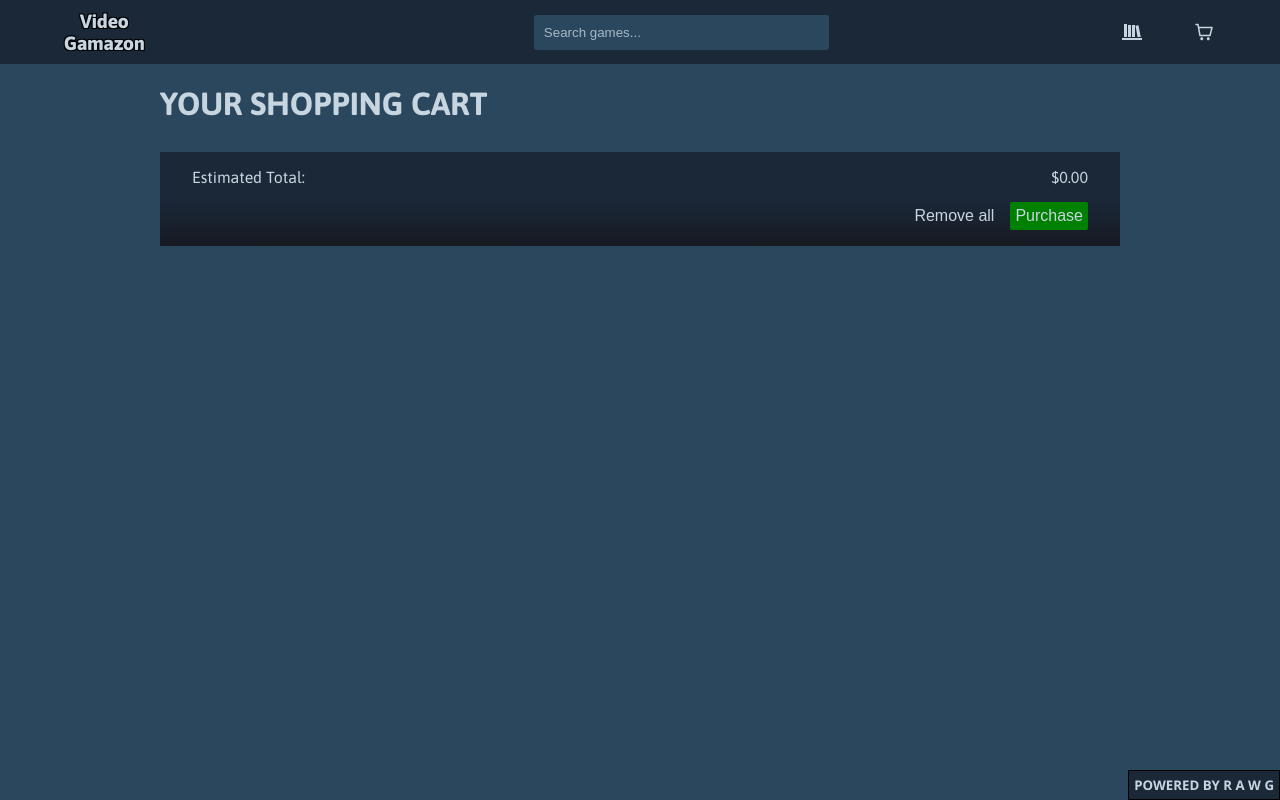
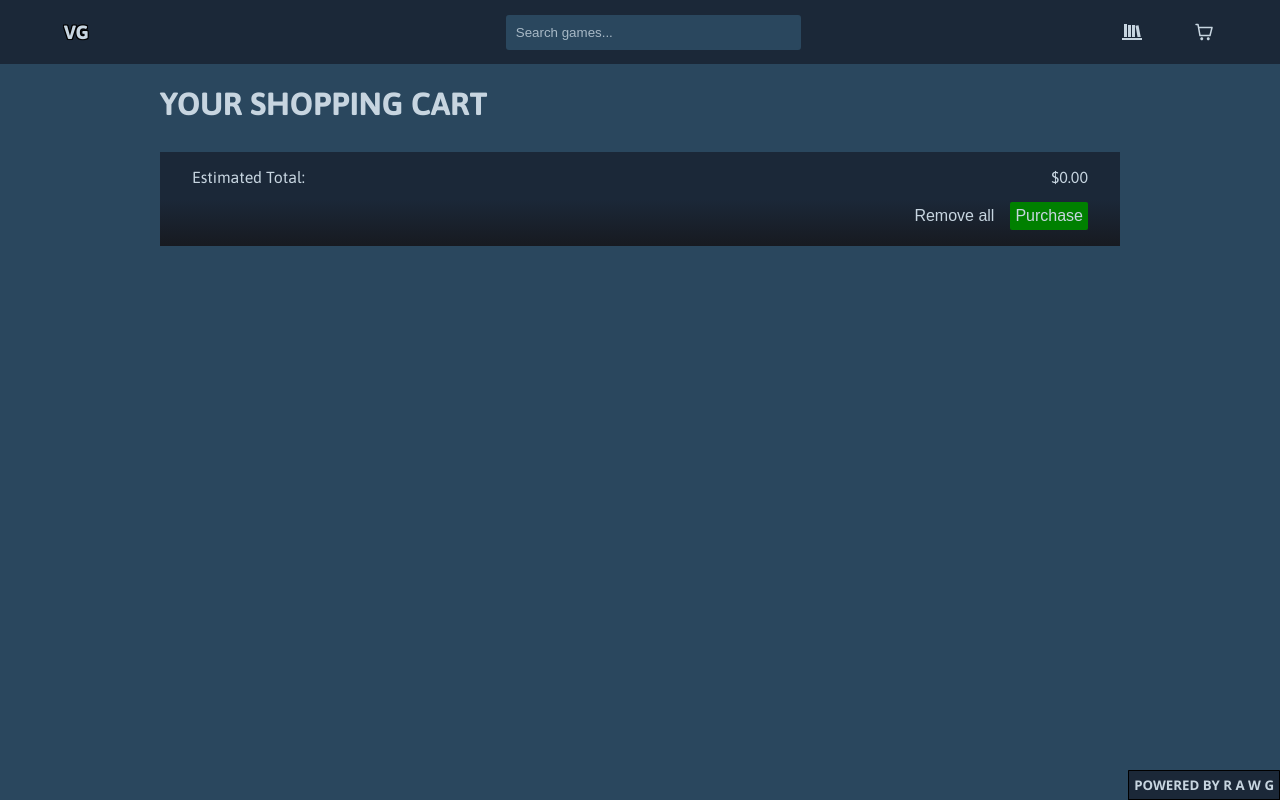
Before and after one commit to Cooper-Adams/Shopping-Cart, a React (Vite) app: page /cart in a window 1280 px wide. Built offline with nearby package versions, Linux system fonts and the light colour scheme.

Commit message:
Added a smaller logo shown conditionally on smaller screens

```diff
--- a/src/components/Header.jsx
+++ b/src/components/Header.jsx
@@ -1,12 +1,13 @@
 import { CartContext } from '../contexts/CartContext'
 import { Link } from 'react-router-dom'
 import { QueryContext } from '../contexts/QueryContext'
-import React, { useContext } from 'react'
+import React, { useContext, useEffect, useState } from 'react'
 import '../styles/Header.css'
 
 const Header = () => {
     const { cart } = useContext(CartContext)
     const { searchBar, setPage, setSearch, setSearchBar } = useContext(QueryContext)
+    const [desktop, setDesktop] = useState(window.innerWidth > 1450)
 
     const handleChange = (e) => { setSearchBar(e.target.value) }
 
@@ -16,11 +17,19 @@ const Header = () => {
         setSearch(searchBar.split(' ').join('-').toLowerCase())
     }
 
+    const updateMedia = () => { setDesktop(window.innerWidth > 1450) }
+
+    useEffect(() => {
+        window.addEventListener('resize', updateMedia)
+        return () => window.removeEventListener('resize', updateMedia)
+    })
+
     return (
         <>
             <nav className='cart-nav'>
                 <div className='left-nav'>
-                    <Link className='nav-link logo' to='/'>Video{'\n'}Gamazon</Link>
+                    {desktop && <Link className='nav-link logo' to='/'>Video{'\n'}Gamazon</Link>}
+                    {!desktop && <Link className='nav-link logo' to='/'>VG</Link>}
                 </div>
 
                 <div className='middle-nav'>
```
